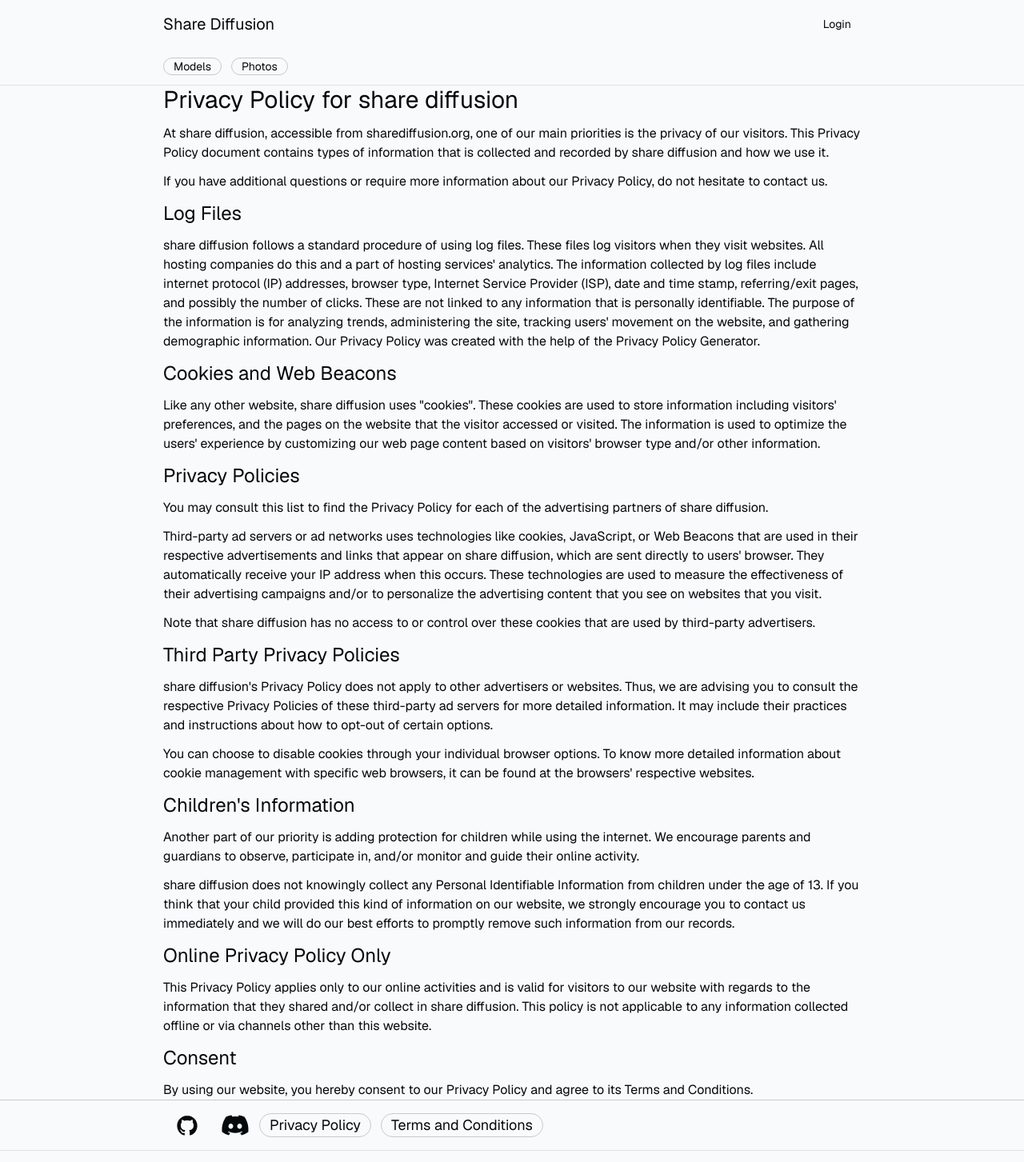
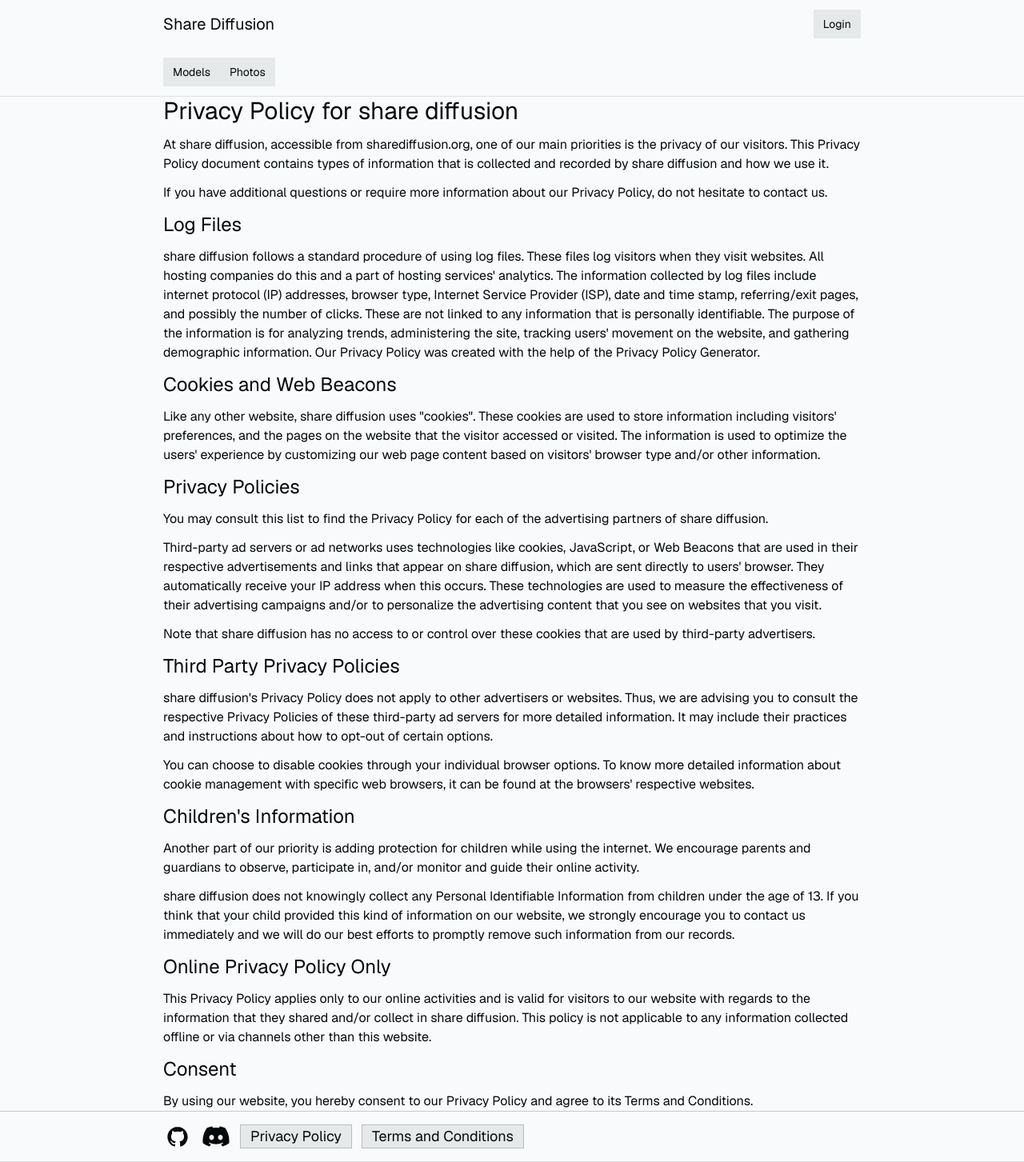
Before and after one commit to killacan/sharediffusion, a Next.js app: page /privacypolicy in a window 1280 px wide. Shown: the whole page at 80% size. Built offline with nearby package versions, Linux system fonts and the light colour scheme; no server answers.

Commit message:
cleanup number of requests to supabase auth

```diff
--- a/app/_components/footer.tsx
+++ b/app/_components/footer.tsx
@@ -5,13 +5,13 @@ import Link from "next/link";
 
 export default function Footer() {
 
-  let toslink = "text-lg px-3 border rounded-full mr-3 hover:bg-slate-600"
+  let toslink = "text-lg px-3 border rounded-md mr-3 bg-btn-background hover:bg-btn-background-hover"
 
   return (
     <footer className="w-full flex justify-center border-t border-b border-b-foreground/10 h-16">
       <div className="w-full max-w-4xl flex items-center p-3 text-4xl">
-        <a className="px-3" href="https://github.com/killacan/sharediffusion" target="_blank" rel="noopener noreferrer"><DiGithubBadge /></a>
-        <a className="px-3" href="https://discord.gg/y7aMda893Y" target="_blank" rel="noopener noreferrer"><FaDiscord /></a>
+        <a className="pr-3" href="https://github.com/killacan/sharediffusion" target="_blank" rel="noopener noreferrer"><DiGithubBadge /></a>
+        <a className="pr-3" href="https://discord.gg/y7aMda893Y" target="_blank" rel="noopener noreferrer"><FaDiscord /></a>
         <Link className={toslink} href={"/privacypolicy"}>Privacy Policy</Link>
         <Link className={toslink} href={"/tos"}>Terms and Conditions</Link>
       </div>
--- a/app/_components/link.tsx
+++ b/app/_components/link.tsx
@@ -4,7 +4,7 @@ import Link from "next/link";
 
 export default function LinkComponent({ href, children }: { href: string, children: any }) {
   return (
-    <Link className="px-3 border rounded-full mr-3 bg-btn-background " href={href}>
+    <Link className="py-2 px-3 flex rounded-md no-underline bg-btn-background hover:bg-btn-background-hover" href={href}>
         {children}
     </Link>
   );
--- a/app/_components/nav.tsx
+++ b/app/_components/nav.tsx
@@ -3,29 +3,27 @@ import { createClient } from '@/utils/supabase/server'
 import { cookies } from 'next/headers'
 import Link from 'next/link'
 import LinkComponent from './link'
+import { create } from 'zustand'
+import { useEffect } from 'react'
+import { User } from '@supabase/supabase-js'
 
 export default async function Nav() {
 
-    const cookieStore = cookies()
+  const cookieStore = cookies()
+  const supabase = createClient(cookieStore)
 
-    const canInitSupabaseClient = () => {
-      // This function is just for the interactive tutorial.
-      // Feel free to remove it once you have Supabase connected.
-      try {
-        createClient(cookieStore)
-        return true
-      } catch (e) {
-        return false
-      }
-    }
-
-    const isSupabaseConnected = canInitSupabaseClient()
+  const {
+    data: { user },
+  } = await supabase.auth.getUser()
 
   return (
     <nav className="w-full flex flex-col justify-center items-center border-b border-b-foreground/10 h-17">
         <div className="w-full max-w-4xl flex justify-between items-center p-3 text-sm">
-          <a className='text-xl' href={"/"}>Share Diffusion</a>
-          {isSupabaseConnected && <AuthButton />}
+          <div className='flex gap-2'>
+            <a className='text-xl' href={"/"}>Share Diffusion</a>
+            {user && <LinkComponent href={"/post"}>Create a Post</LinkComponent>}
+          </div>
+          <AuthButton user={user}/>
         </div>
         <div className="w-full max-w-4xl flex items-center p-3 text-sm">
           <LinkComponent href={"/models"}>Models</LinkComponent>
--- /dev/null
+++ b/app/_components/user.tsx
@@ -0,0 +1,12 @@
+import { User } from '@supabase/supabase-js'
+import { create } from 'zustand'
+
+interface UserState {
+    user: User | null
+    setUser: (user: User | null) => void
+}
+
+export const userState = create<UserState>((set) => ({
+    user: null,
+    setUser: (user: User | null) => set({ user }),
+}))
--- /dev/null
+++ b/app/post/page.tsx
@@ -0,0 +1,12 @@
+
+
+export default function Upload() {
+
+    return (
+        <div className="flex-1 w-full flex flex-col gap-20 items-center">
+            <div className="animate-in flex-1 flex flex-col gap-3 opacity-0 max-w-4xl px-3">
+
+            </div>
+        </div>
+    )
+}
--- a/components/AuthButton.tsx
+++ b/components/AuthButton.tsx
@@ -2,14 +2,22 @@ import { createClient } from '@/utils/supabase/server'
 import Link from 'next/link'
 import { cookies } from 'next/headers'
 import { redirect } from 'next/navigation'
+import { userState } from '@/app/_components/user'
+import { User } from '@supabase/supabase-js'
 
-export default async function AuthButton() {
+interface AuthButtonProps {
+  user: User | null;
+}
+
+export default function AuthButton({user}: AuthButtonProps) {
   const cookieStore = cookies()
   const supabase = createClient(cookieStore)
 
-  const {
-    data: { user },
-  } = await supabase.auth.getUser()
+  // const user = userState((state) => state.user)
+
+  // const {
+  //   data: { user },
+  // } = await supabase.auth.getUser()
 
   const signOut = async () => {
     'use server'
@@ -17,7 +25,7 @@ export default async function AuthButton() {
     const cookieStore = cookies()
     const supabase = createClient(cookieStore)
     await supabase.auth.signOut()
-    return redirect('/login')
+    // return redirect('/login')
   }
 
   return user ? (
--- a/package.json
+++ b/package.json
@@ -21,7 +21,8 @@
     "tailwind-merge": "^2.2.0",
     "tailwindcss": "3.3.3",
     "tailwindcss-animate": "^1.0.7",
-    "typescript": "5.1.3"
+    "typescript": "5.1.3",
+    "zustand": "^4.4.7"
   },
   "devDependencies": {
     "@types/node": "20.3.1",
--- a/tailwind.config.js
+++ b/tailwind.config.js
@@ -25,6 +25,10 @@ module.exports = {
         ring: "hsl(var(--ring))",
         background: "hsl(var(--background))",
         foreground: "hsl(var(--foreground))",
+        btn: {
+          background: 'hsl(var(--btn-background))',
+          'background-hover': 'hsl(var(--btn-background-hover))',
+        },
         primary: {
           DEFAULT: "hsl(var(--primary))",
           foreground: "hsl(var(--primary-foreground))",
```
Also changed, not shown: 2 other files (tests, documents, lock files or other folders).
